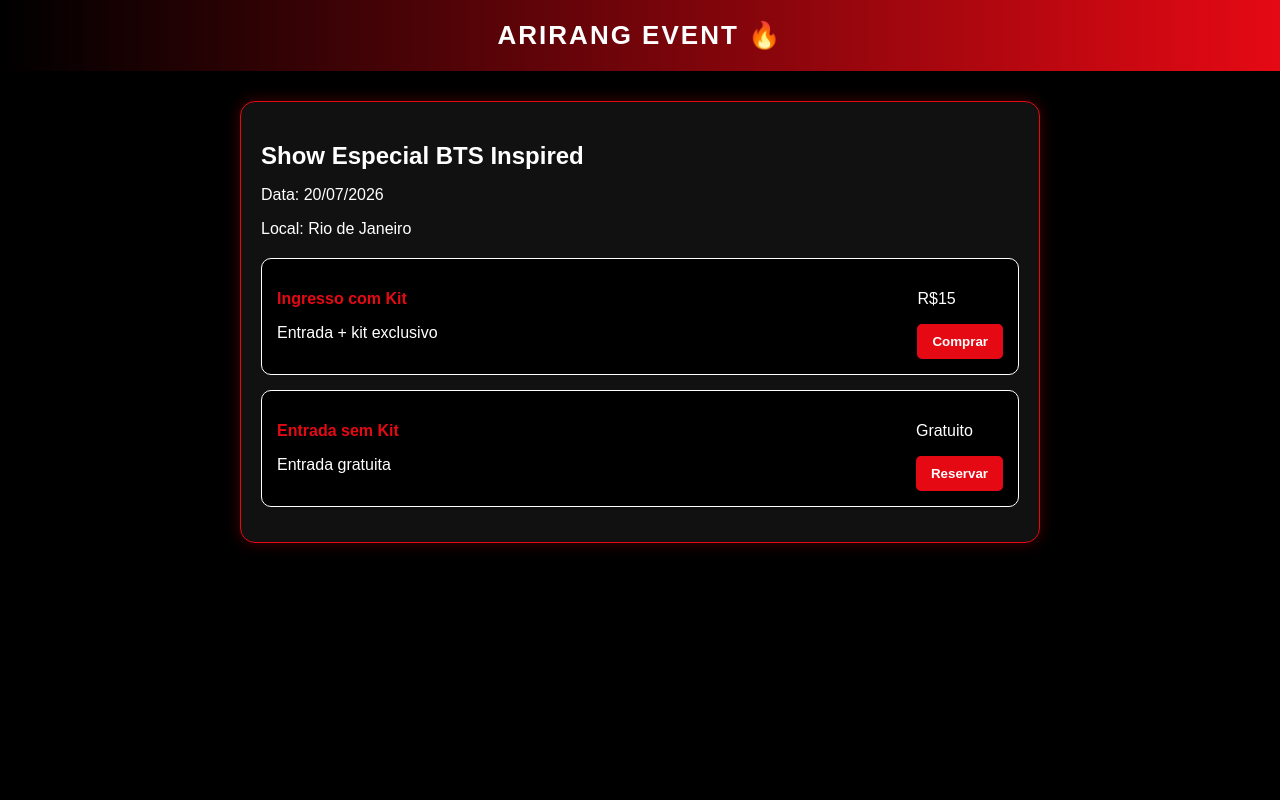
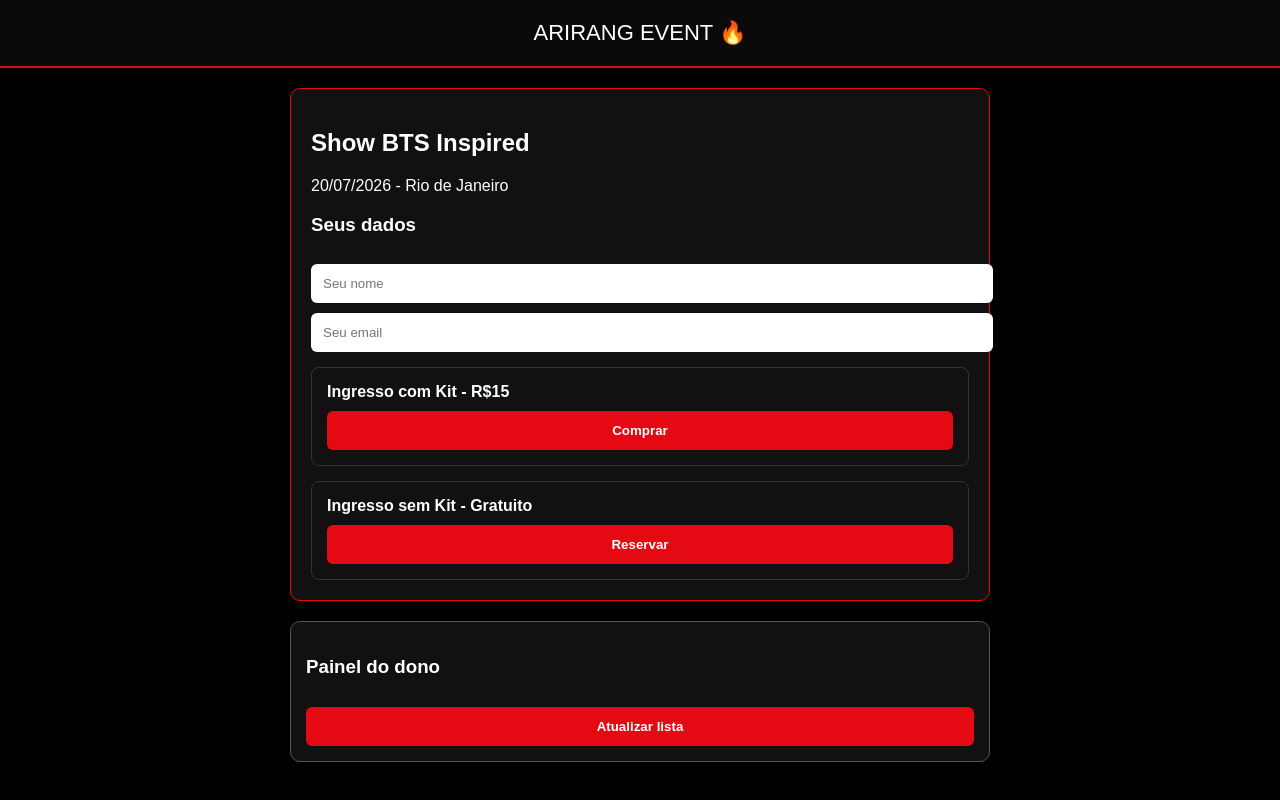
Before and after one commit to httpsgabyh7/BGTD.DAY-INGRESSOS, a plain HTML site: page index.html in a window 1280 px wide. Drawn offline with Linux system fonts and the light colour scheme.

Commit message:
Update index.html

```diff
--- a/index.html
+++ b/index.html
@@ -1,116 +1,168 @@
-<!DOCTYPE html><html lang="pt-br">
+<!DOCTYPE html>
+<html lang="pt-br">
 <head>
 <meta charset="UTF-8">
 <meta name="viewport" content="width=device-width, initial-scale=1.0">
 <title>Arirang Event 🎟️</title>
+
+<!-- QR Code -->
+<script src="https://cdnjs.cloudflare.com/ajax/libs/qrcodejs/1.0.0/qrcode.min.js"></script>
+
+<!-- Firebase -->
+<script src="https://www.gstatic.com/firebasejs/10.7.1/firebase-app-compat.js"></script>
+<script src="https://www.gstatic.com/firebasejs/10.7.1/firebase-firestore-compat.js"></script>
+
 <style>
-    body {
-      font-family: Arial, sans-serif;
-      margin: 0;
-      background-color: #000000;
-      color: white;
-    }header {
-  background: linear-gradient(90deg, #000000, #e50914);
-  padding: 20px;
-  text-align: center;
-  font-size: 26px;
-  font-weight: bold;
-  letter-spacing: 2px;
-}
-
-.container {
-  padding: 30px;
-  max-width: 800px;
-  margin: auto;
-}
-
-.evento {
-  background: #111111;
-  border: 1px solid #e50914;
-  border-radius: 15px;
-  padding: 20px;
-  margin-bottom: 20px;
-  box-shadow: 0 0 15px rgba(229,9,20,0.3);
-}
-
-.evento h2 {
-  margin-bottom: 10px;
-  color: #ffffff;
-}
-
-.opcoes {
-  margin-top: 20px;
-}
-
-.ticket {
-  background: #000000;
-  border: 1px solid #ffffff;
-  border-radius: 10px;
-  padding: 15px;
-  margin-bottom: 15px;
-  display: flex;
-  justify-content: space-between;
-  align-items: center;
-}
-
-.ticket strong {
-  color: #e50914;
-}
-
-.botao {
-  background-color: #e50914;
-  border: none;
-  padding: 10px 15px;
-  color: white;
-  border-radius: 5px;
-  cursor: pointer;
-  font-weight: bold;
-}
-
-.botao:hover {
-  background-color: #b20710;
-}
-
+body{margin:0;font-family:Arial;background:#000;color:#fff}
+header{padding:20px;text-align:center;background:#0a0a0a;border-bottom:2px solid #e50914;font-size:22px}
+.container{max-width:700px;margin:auto;padding:20px}
+.card{background:#111;padding:20px;border-radius:10px;border:1px solid #e50914}
+input,button{width:100%;padding:12px;margin-top:10px;border-radius:6px;border:none}
+button{background:#e50914;color:white;font-weight:bold;cursor:pointer}
+.ticket{border:1px solid #333;padding:15px;margin-top:15px;border-radius:8px}
+.hidden{display:none}
+.success{background:#022e02;padding:15px;border-radius:8px;margin-top:15px}
+.admin{background:#111;margin-top:20px;padding:15px;border-radius:10px;border:1px solid #555}
 </style>
 </head>
-<body><header>
-  ARIRANG EVENT 🔥
-</header><div class="container">
-  <div class="evento">
-    <h2>Show Especial BTS Inspired</h2>
-    <p>Data: 20/07/2026</p>
-    <p>Local: Rio de Janeiro</p><div class="opcoes">
+<body>
+
+<header>ARIRANG EVENT 🔥</header>
+
+<div class="container">
+<div class="card">
+<h2>Show BTS Inspired</h2>
+<p>20/07/2026 - Rio de Janeiro</p>
+
+<h3>Seus dados</h3>
+<input id="nome" placeholder="Seu nome">
+<input id="email" placeholder="Seu email">
+
 <div class="ticket">
-    <div>
-      <p><strong>Ingresso com Kit</strong></p>
-      <p>Entrada + kit exclusivo</p>
-    </div>
-    <div>
-      <p>R$15</p>
-      <button class="botao" onclick="comprar('Kit')">Comprar</button>
-    </div>
+<b>Ingresso com Kit - R$15</b>
+<button onclick="comprar()">Comprar</button>
 </div>
 
 <div class="ticket">
-    <div>
-      <p><strong>Entrada sem Kit</strong></p>
-      <p>Entrada gratuita</p>
+<b>Ingresso sem Kit - Gratuito</b>
+<button onclick="reservar()">Reservar</button>
 </div>
-    <div>
-      <p>Gratuito</p>
-      <button class="botao" onclick="comprar('SemKit')">Reservar</button>
+
+<div id="pixBox" class="hidden">
+<h3>Pagamento via PIX</h3>
+<p>Chave: (21) 98225-1597</p>
+<p>Valor: R$15</p>
+<button onclick="confirmarPagamento()">Já paguei</button>
 </div>
+
+<div id="sucesso" class="success hidden"></div>
+
 </div>
+
+<div class="admin">
+<h3>Painel do dono</h3>
+<button onclick="carregarCompradores()">Atualizar lista</button>
+<div id="lista"></div>
 </div>
 
 </div>
-</div><script>
-  function comprar(tipo) {
-    if(tipo === 'Kit'){
-      alert('Você escolheu ingresso com kit (R$15). Aqui podemos integrar PIX/cartão!');
-    } else {
-      alert('Reserva gratuita sem kit confirmada!');
+
+<script>
+// 🔥 CONFIG FIREBASE (já pronto)
+const firebaseConfig = {
+  apiKey: "AIzaSyCHVatRE5ZpqS-AoEWsOP_6uLm1McXNdiA",
+  authDomain: "bgtd-9b950.firebaseapp.com",
+  projectId: "bgtd-9b950",
+  storageBucket: "bgtd-9b950.firebasestorage.app",
+  messagingSenderId: "735696594340",
+  appId: "1:735696594340:web:410d7ff5c87544f0da4d31"
+};
+
+firebase.initializeApp(firebaseConfig);
+const db = firebase.firestore();
+
+// FUNÇÕES
+
+function comprar(){
+  const nome = document.getElementById('nome').value;
+  const email = document.getElementById('email').value;
+
+  if(!nome || !email){
+    alert('Preencha tudo');
+    return;
   }
+
+  document.getElementById('pixBox').classList.remove('hidden');
 }
-</script></body>
+
+async function confirmarPagamento(){
+  const nome = document.getElementById('nome').value;
+  const email = document.getElementById('email').value;
+
+  const codigo = 'ARIRANG-' + Math.floor(Math.random()*100000);
+
+  await db.collection('compradores').add({
+    nome,
+    email,
+    codigo,
+    pago:true,
+    data: new Date()
+  });
+
+  document.getElementById('pixBox').classList.add('hidden');
+
+  document.getElementById('sucesso').classList.remove('hidden');
+  document.getElementById('sucesso').innerHTML = `
+    ✅ Compra confirmada!<br><br>
+    Código: <b>${codigo}</b><br>
+    <div id="qrcode"></div>
+  `;
+
+  new QRCode(document.getElementById("qrcode"), codigo);
+}
+
+async function reservar(){
+  const nome = document.getElementById('nome').value;
+
+  if(!nome){
+    alert('Preencha seu nome');
+    return;
+  }
+
+  const codigo = 'FREE-' + Math.floor(Math.random()*100000);
+
+  await db.collection('compradores').add({
+    nome,
+    codigo,
+    pago:false,
+    data: new Date()
+  });
+
+  document.getElementById('sucesso').classList.remove('hidden');
+  document.getElementById('sucesso').innerHTML = `
+    🎟️ Reserva gratuita<br>
+    Código: <b>${codigo}</b><br>
+    <div id="qrcode"></div>
+  `;
+
+  new QRCode(document.getElementById("qrcode"), codigo);
+}
+
+async function carregarCompradores(){
+  const lista = document.getElementById('lista');
+  lista.innerHTML = 'Carregando...';
+
+  const snapshot = await db.collection('compradores').orderBy('data','desc').get();
+
+  let html = '';
+  snapshot.forEach(doc => {
+    const c = doc.data();
+    html += `<p>${c.nome || 'Sem nome'} - ${c.codigo} - ${c.pago ? 'Pago' : 'Gratuito'}</p>`;
+  });
+
+  lista.innerHTML = html || 'Nenhum comprador ainda';
+}
+</script>
+
+</body>
 </html>
```
Lines whose indentation alone changed are shown as unchanged.
